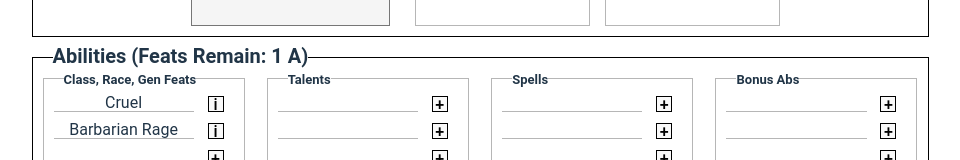
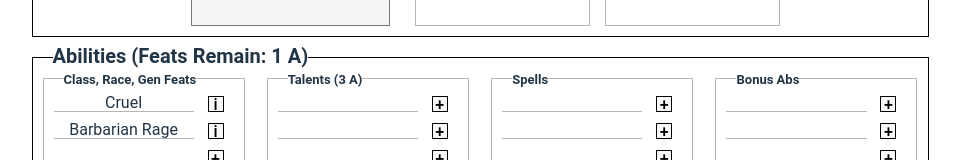
Before and after one commit to Xenrathe/React-FormGen, a React (Vite) app: page / in a window 1280 px wide. Shown: the part 442-602 px from the top of the page, without its empty margins (160-1120 px from the left). Built offline with nearby package versions, Linux system fonts and the light colour scheme.

Commit message:
Begin implementation of talents in AbilitiesBlock

```diff
--- a/src/CharSheetComponents/AbilitiesBlock.jsx
+++ b/src/CharSheetComponents/AbilitiesBlock.jsx
@@ -4,37 +4,32 @@ import genFeats from "../data/abilities/generalfeats.json";
 import PopupModal from "./PopupModal.jsx";
 import { useState } from "react";
 
-//returns an array [adv #, champ #, epic #]
-function getFeatsRemaining(character) {
-  const currentFeatCounts = character.queryCurrentFeatCounts();
-  const maxFeats = character.queryMaxFeats();
-  const advFeatsRemain = maxFeats.Adventurer - currentFeatCounts.Adventurer;
-  const champFeatsRemain = maxFeats.Champion - currentFeatCounts.Champion;
-  const epicFeatsRemain = maxFeats.Epic - currentFeatCounts.Epic;
+//returns a string e.g. "(Feats Remain: 1 A, 2 C, 2 E)" ; returns "" if no Feats remain
+function getAbilitiesRemainingString(character, typeOfAbility, includeTitle, abilitiesRemainingArray) {
 
-  return [advFeatsRemain, champFeatsRemain, epicFeatsRemain];
-}
+  const title = includeTitle ? `${typeOfAbility} Remain: ` : "";
+  if (character.job == "Barbarian" && typeOfAbility == "Talents" || typeOfAbility == "Feats"){
+    const [advRemain, champRemain, epicRemain] = abilitiesRemainingArray;
 
-//returns a string e.g. "(Feats Remain: 1 A, 2 C, 2 E)" ; returns "" if no Feats remain
-function getFeatsRemainingString(character) {
-  const [advFeatsRemain, champFeatsRemain, epicFeatsRemain] =
-    getFeatsRemaining(character);
-
-  if (advFeatsRemain == 0 && champFeatsRemain == 0 && epicFeatsRemain == 0) {
+    if (advRemain == 0 && champRemain == 0 && epicRemain == 0) {
       return "";
     }
 
-  let returnString = `(Feats Remain: ${advFeatsRemain} A`;
+    let returnString = `(${title}${advRemain} A`;
     if (character.level > 4) {
-    returnString += `, ${champFeatsRemain} C`;
+      returnString += `, ${champRemain} C`;
     }
     if (character.level > 7) {
-    returnString += `, ${epicFeatsRemain} E`;
+      returnString += `, ${epicRemain} E`;
     }
 
     returnString += ")";
 
     return returnString;
+  } else if (typeOfAbility == "Talents") {
+    return `(${title}${abilitiesRemainingArray[0]})`;
+  }
+
 }
 
 //remove stand-alone feats, spells, etc
@@ -129,7 +124,7 @@ function LinedInputsWithBtn({
     const obj = item ? Object.values(item)[0] : "";
     const removable = item ? item.removable : false;
     const title = item ? Object.keys(item)[0] : "";
-    const highestTier = character.queryHighestFeatTier(title);
+    const highestTier = character.queryFeatHighestTier(title);
     const highestTierLetter = highestTier ? `(${highestTier.charAt(0)})` : "";
 
     let addTitle = "Add";
@@ -202,16 +197,25 @@ function AbilitiesBlock({ character, abilitiesBlock, setAbilitiesBlock }) {
   });
 
   let tooManyFeats = false;
-  getFeatsRemaining(character).forEach((featNum) => {
+  character.queryFeatsRemaining().forEach((featNum) => {
     if (featNum < 0) {
       tooManyFeats = true;
     }
   });
 
+  let tooManyTalents = false;
+  character.queryTalentsRemaining().forEach((talentNum) => {
+    if (talentNum < 0) {
+      tooManyTalents = true;
+    }
+  });
+
+  const hasError = (tooManyTalents || tooManyFeats);
+
   return (
     <div
       id="abilitiesblock"
-      className={"input-group" + (tooManyFeats ? " input-error" : "")}
+      className={"input-group" + (hasError ? " input-error" : "")}
     >
       <PopupModal
         popupInfo={popupInfo}
@@ -221,7 +225,7 @@ function AbilitiesBlock({ character, abilitiesBlock, setAbilitiesBlock }) {
         setAbilitiesBlock={setAbilitiesBlock}
       />
       <div className="title-label">
-        Abilities {getFeatsRemainingString(character)}
+        Abilities {getAbilitiesRemainingString(character, "Feats", true, character.queryFeatsRemaining())}
       </div>
       <div id="job-race-gen" className="abilities-input lined-inputs">
         <label className="subtitle-label">Class, Race, Gen Feats</label>
@@ -234,7 +238,7 @@ function AbilitiesBlock({ character, abilitiesBlock, setAbilitiesBlock }) {
         />
       </div>
       <div id="talents" className="abilities-input lined-inputs">
-        <label className="subtitle-label">Talents</label>
+        <label className="subtitle-label">Talents {getAbilitiesRemainingString(character, "Talents", false, character.queryTalentsRemaining())}</label>
         <LinedInputsWithBtn
           mode="talents"
           character={character}
--- a/src/CharSheetComponents/PopupModal.jsx
+++ b/src/CharSheetComponents/PopupModal.jsx
@@ -164,7 +164,7 @@ function PopupModal({
               const btnVisible =
                 !(character.level < 8 && tier == "Epic") &&
                 !(character.level < 5 && tier == "Champion");
-              const hasFeat = character.queryHasFeat(popupInfo.title, tier);
+              const hasFeat = character.queryFeatIsOwned(popupInfo.title, tier);
 
               return (
                 <span
--- a/src/Character.js
+++ b/src/Character.js
@@ -29,7 +29,7 @@ export class Character {
     this.raceBonus = raceBonus; //a string representing BONUS STAT from race
     this.job = job; //a string
     this.jobBonus = jobBonus; //a string representing BONUS STAT from job
-    this.jobTalents = jobTalents;
+    this.jobTalents = jobTalents; //an array of strings
     this.jobSpells = jobSpells;
     this.jobBonusAbs = jobBonusAbs;
     this.feats = feats; //an array of objects {"Linguist": "Champion"}.
@@ -80,53 +80,6 @@ export class Character {
   //adjust jobTalents, jobSpells, jobBonusAbs, and feats to remove ones incompatible with job and
   #trimFeatsAndAbilities(){
 
-  }
-
-  //types can be "general" or "racial"
-  //this gives STAND ALONE feats only
-  getFeats(type) {
-    let ownedFeats = [];
-    let potentialFeats = [];
-
-    if (type.toLowerCase() === "racial") {
-        potentialFeats = Object.entries(races[this.race]?.racialPowersAndFeats || {})
-            .filter(([_, tiers]) => !("Base" in tiers)) // exclude default / required features
-            .map(([name, tiers]) => ({ [name]: tiers }));
-    } else if (type.toLowerCase() === "general") {
-        potentialFeats = Object.entries(genFeats).map(([name, tiers]) => ({ [name]: tiers }));
-    }
-
-    this.feats.forEach((feat) => {
-        const featName = Object.keys(feat)[0];
-        const index = potentialFeats.findIndex((f) => featName in f);
-        if (index !== -1) {
-            ownedFeats.push(potentialFeats[index]);
-            potentialFeats.splice(index, 1);
-        }
-    });
-
-    return { ownedFeats, potentialFeats };
-  }
-
-  //featName = string
-  //featTier = "Adventurer", "Champion", or "Epic"
-  //you may need to call this multiple times to add multiple tiers in a single click
-  //the logic to do so is left to whatever external function calls this
-  addFeat(featName, featTier) {
-    this.feats.push({ [featName]: featTier });
-  }
-
-  //featName = string
-  //featTier = "Adventurer", "Champion", or "Epic"
-  //will also remove all higher tiers. e.g. removing Adventurer tier will also remove Champ + Epic
-  removeFeat(featName, featTier) {
-    const tiers = ["Adventurer", "Champion", "Epic"];
-    const removeIndex = tiers.indexOf(featTier); //gives minimumIndex of removal
-
-    this.feats = this.feats.filter((feat) => {
-      const [name, tier] = Object.entries(feat)[0];
-      return !(name == featName && tiers.indexOf(tier) >= removeIndex);
-    });
   }
 
   calculateMaxHP() {
@@ -257,6 +210,53 @@ export class Character {
 
   calculateRacialPowers() {}
 
+  //type can be "general" or "racial"
+  //this gives STAND ALONE feats only, separated into { ownedFeats, potentialFeats }
+  getFeats(type) {
+    let ownedFeats = [];
+    let potentialFeats = [];
+
+    if (type.toLowerCase() === "racial") {
+        potentialFeats = Object.entries(races[this.race]?.racialPowersAndFeats || {})
+            .filter(([_, tiers]) => !("Base" in tiers)) // exclude default / required features
+            .map(([name, tiers]) => ({ [name]: tiers }));
+    } else if (type.toLowerCase() === "general") {
+        potentialFeats = Object.entries(genFeats).map(([name, tiers]) => ({ [name]: tiers }));
+    }
+
+    this.feats.forEach((feat) => {
+        const featName = Object.keys(feat)[0];
+        const index = potentialFeats.findIndex((f) => featName in f);
+        if (index !== -1) {
+            ownedFeats.push(potentialFeats[index]);
+            potentialFeats.splice(index, 1);
+        }
+    });
+
+    return { ownedFeats, potentialFeats };
+  }
+
+  //featName = string
+  //featTier = "Adventurer", "Champion", or "Epic"
+  //you may need to call this multiple times to add multiple tiers in a single click
+  //the logic to do so is left to whatever external function calls this
+  addFeat(featName, featTier) {
+    this.feats.push({ [featName]: featTier });
+  }
+
+  //featName = string
+  //featTier = "Adventurer", "Champion", or "Epic"
+  //will also remove all higher tiers. e.g. removing Adventurer tier will also remove Champ + Epic
+  removeFeat(featName, featTier) {
+    const tiers = ["Adventurer", "Champion", "Epic"];
+    const removeIndex = tiers.indexOf(featTier); //gives minimumIndex of removal
+
+    this.feats = this.feats.filter((feat) => {
+      const [name, tier] = Object.entries(feat)[0];
+      return !(name == featName && tiers.indexOf(tier) >= removeIndex);
+    });
+  }
+
   //returns an array [totalPointsMax, maxPerBG]
   queryMaxBackground() {
     let maxTotal = 8;
@@ -268,11 +268,63 @@ export class Character {
     return [maxTotal, maxPer];
   }
 
+  // for most jobs, returns a single number
+  // for barbarian, however, returns an array [adventurer max, champ max, epic max]
+  #queryTalentsMax() {
+    if (this.job == "Barbarian") {
+      const maxAdv = jobs["Barbarian"].talentProgression.Adventurer[this.level - 1];
+      const maxChamp = jobs["Barbarian"].talentProgression.Champion[this.level - 1];
+      const maxEpic = jobs["Barbarian"].talentProgression.Epic[this.level - 1];
+
+      return [maxAdv, maxChamp, maxEpic];
+    }
+    else {
+      const maxTalents = jobs[this.job].talentProgression[this.level - 1];
+
+      return maxTalents;
+    }
+  }
+
+  // for most jobs, returns a single number
+  // for barbarian, however, returns an array [adventurer #, champ #, epic #]
+  #queryTalentsCurrentCounts() {
+    if (this.job == "Barbarian") {
+      const tiers = ["Adventurer", "Champion", "Epic"];
+      let counts = [0, 0, 0];
+
+      this.jobTalents.forEach ((talent) => {
+        counts[tiers.indexOf(jobs["Barbarian"].talentChoices[talent].Type)] += 1;
+      })
+
+      return counts;
+    } else {
+      return this.jobTalents.length;
+    }
+  }
+
+  //for most jobs, returns an array with one number [#]
+  // for barbarian, however, returns an array [adventurer #, champ #, epic #]
+  queryTalentsRemaining() {
+    const currentTalentCounts = this.#queryTalentsCurrentCounts();
+    const maxTalents = this.#queryTalentsMax();
+
+    if (this.job == "Barbarian") {
+      const advTalentsRemain = maxTalents[0] - currentTalentCounts[0];
+      const champTalentsRemain = maxTalents[1] - currentTalentCounts[1];
+      const epicTalentsRemain = maxTalents[2] - currentTalentCounts[2];
+
+      return [advTalentsRemain, champTalentsRemain, epicTalentsRemain];
+    }
+    else {
+      return [maxTalents - currentTalentCounts];
+    }
+  }
+
   // 1A - 2A - 3A - 4A (levels 1-4)
   // 1C - 2C - 3C (levels 5-7)
   // 1E - 2E - 3E (levels 8-10)
   // returns an object {"Adventurer": #, "Champion": #, "Epic": #}
-  queryMaxFeats() {
+  #queryFeatsMax() {
     let maxAdv = this.level > 4 ? 4 : this.level;
     maxAdv = this.race == "Human" ? maxAdv + 1 : maxAdv;
 
@@ -287,29 +339,31 @@ export class Character {
 
   // this.feats must be in correct data structure (see constructor above)
   // returns an object {"Adventurer": #, "Champion": #, "Epic": #}
-  queryCurrentFeatCounts() {
+  #queryFeatsCurrentCounts() {
     let counts = { Adventurer: 0, Champion: 0, Epic: 0 };
 
     this.feats.forEach((feat) => {
       const tier = Object.values(feat)[0];
       counts[tier] += 1;
     });
-    /*
-    Object.keys(this.feats).forEach((typeKey) => {
-      this.feats[typeKey].forEach((feat) => {
-        const featValues = Object.values(feat);
-        if (featValues.length != 0) {
-          counts[featValues[0]] += 1;
-        }
-      });
-    });*/
 
     return counts;
   }
 
+  //returns an array [adv #, champ #, epic #]
+  queryFeatsRemaining() {
+    const currentFeatCounts = this.#queryFeatsCurrentCounts();
+    const maxFeats = this.#queryFeatsMax();
+    const advFeatsRemain = maxFeats.Adventurer - currentFeatCounts.Adventurer;
+    const champFeatsRemain = maxFeats.Champion - currentFeatCounts.Champion;
+    const epicFeatsRemain = maxFeats.Epic - currentFeatCounts.Epic;
+
+    return [advFeatsRemain, champFeatsRemain, epicFeatsRemain];
+  }
+
   //returns true or false
-  queryHasFeat(featName, featTier) {
-    const highestFeatTier = this.queryHighestFeatTier(featName);
+  queryFeatIsOwned(featName, featTier) {
+    const highestFeatTier = this.queryFeatHighestTier(featName);
 
     // does not have feat at all
     if (!highestFeatTier) {
@@ -329,7 +383,7 @@ export class Character {
 
   //returns highest tier (e.g. "Epic") of feat owned
   //returns false if not owned
-  queryHighestFeatTier(featName) {
+  queryFeatHighestTier(featName) {
     // search through this.feats to see if feat is owned
     let ownedFeats = [];
     this.feats.forEach((feat) => {
```
Also changed, not shown: src/CharSheetComponents/CharSheet.css (+7 -1 lines), src/data/jobs.js (+5 -5 lines). Lines whose indentation alone changed are shown as unchanged.
